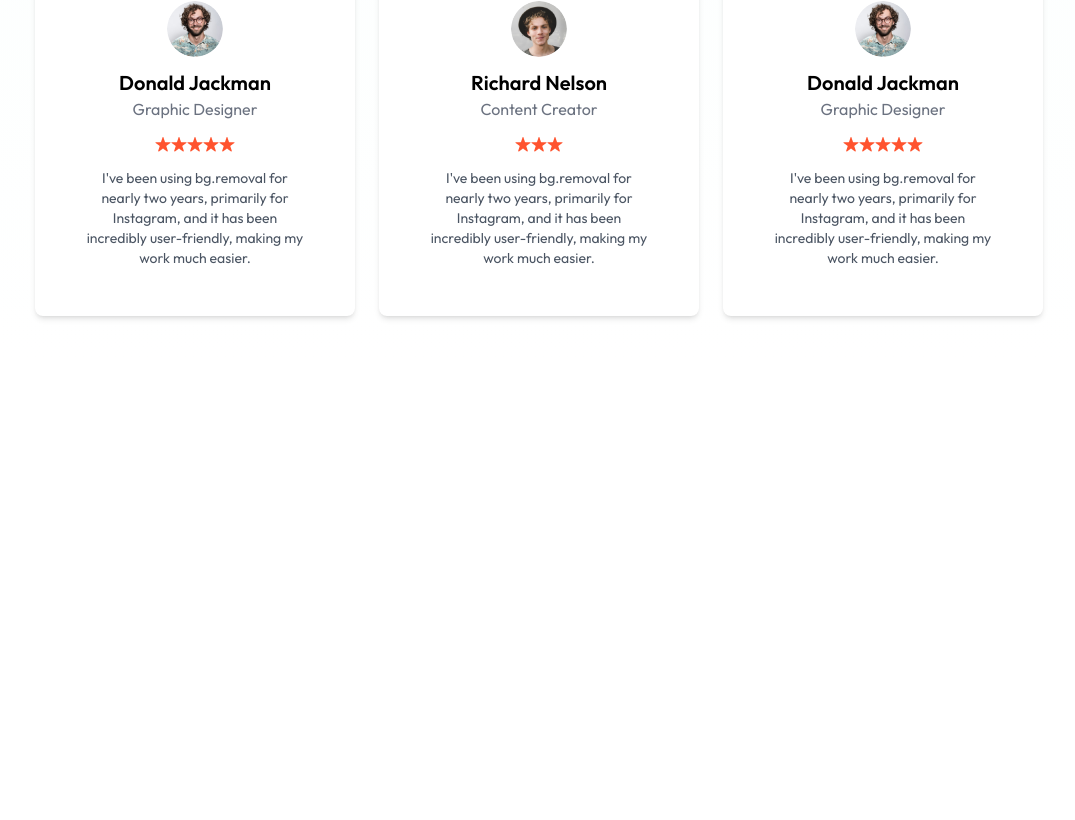
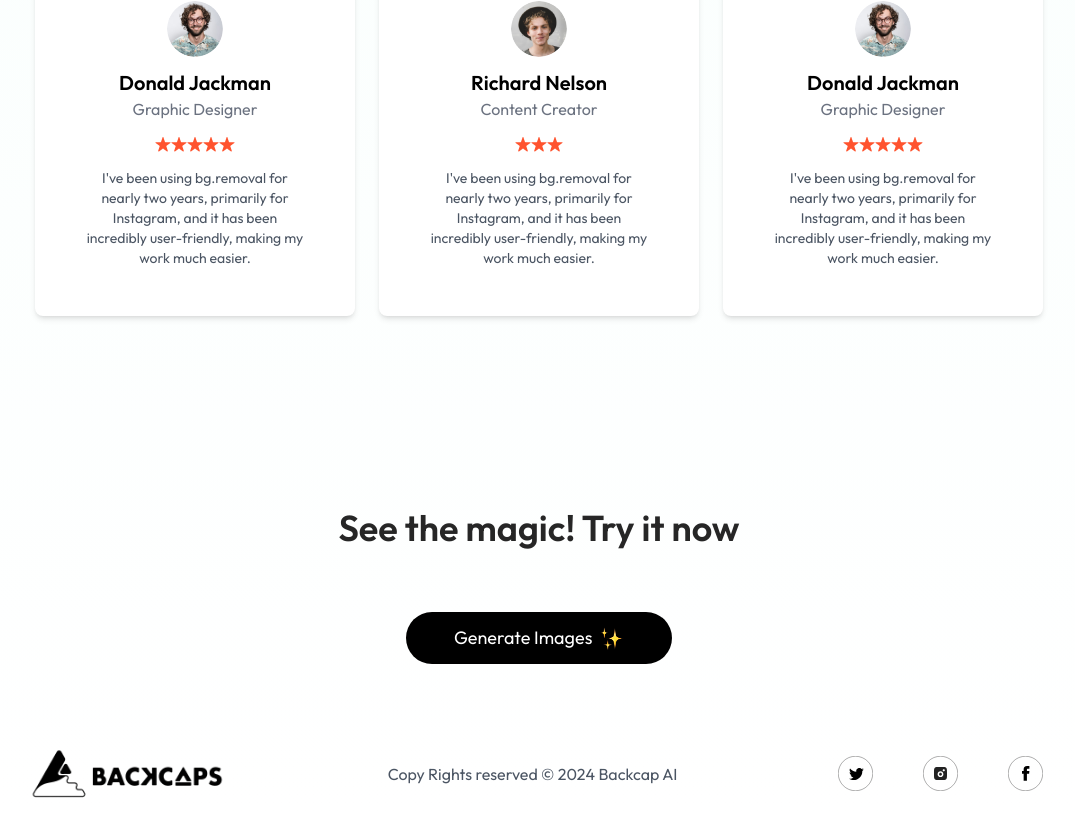
Before and after one commit to HassaanAwan786/Image-Generator-, a React (Vite) app in the folder Client/: page / in a window 1280 px wide. Shown: the part 2192-3012 px from the top of the page, without its empty margins (101-1176 px from the left). Before the commit the page ends 2636 px from the top, so only its background shows below. Built offline with nearby package versions, Linux system fonts and the light colour scheme.

Commit message:
footer file added and main button for the generation

```diff
--- a/Client/src/App.jsx
+++ b/Client/src/App.jsx
@@ -4,16 +4,18 @@ import Home from "./pages/Home";
 import Result from "./pages/Result";
 import BuyCredit from "./pages/BuyCredit";
 import NavBar from "./components/NavBar"; // ✅ FIX: import NavBar
-
+import Footer from "./components/Footer"; // ✅ FIX: import Footer
 const App = () => {
   return (
     <div className=" px-4 sm:px-10 md:px-14 lg:px-28 min-h-screen bg-gradient-to-b from-teal-50 to-orange-5s0">
       <NavBar />
+
       <Routes>
         <Route path="/" element={<Home />} />
         <Route path="/result" element={<Result />} />
         <Route path="/buy" element={<BuyCredit />} />
       </Routes>
+      <Footer />
     </div>
   );
 };
--- /dev/null
+++ b/Client/src/components/Footer.jsx
@@ -0,0 +1,45 @@
+import React, { useContext } from "react";
+import { Link, useNavigate } from "react-router-dom";
+import { assets } from "../assets/assets"; // make sure this file actually exists
+import { AppContext } from "../context/AppContext";
+import Buy from "../pages/Result";
+
+const NavBar = () => {
+  const { user } = useContext(AppContext);
+  const navigate = useNavigate();
+
+  return (
+    <div className="flex items-center justify-between py-4">
+      {/* Logo or leftside */}
+
+      {/* If assets.logo is broken, replace with a placeholder */}
+      <img
+        src={assets.Backcap}
+        alt="Logo"
+        className="w-38 sm:w-42 lg:w-60"
+        width={150}
+      />
+      <p className="text-semibold text-gray-600">
+        Copy Rights reserved &copy; 2024 Backcap AI
+      </p>
+
+      {/* Right side */}
+
+      <div className="inline-flex items-center gap-0.5">
+        <button className="flex items-center gap-2  px-4 sm:px-6 py-1.5 sm:py-3 rounded-full transition-all duration-700">
+          <img className="hover:scale-105 " src={assets.twitter_icon} alt="" />
+        </button>
+
+        <button className="flex items-center gap-2  px-4 sm:px-6 py-1.5 sm:py-3 rounded-full transition-all duration-700">
+          <img className="hover:scale-105" src={assets.instagram_icon} alt="" />
+        </button>
+
+        <button className="flex items-center gap-2 px-4 sm:px-6 py-1.5 sm:py-3 rounded-full transition-all duration-700">
+          <img className=" hover:scale-105" src={assets.facebook_icon} alt="" />
+        </button>
+      </div>
+    </div>
+  );
+};
+
+export default NavBar;
--- /dev/null
+++ b/Client/src/components/Generatebtn.jsx
@@ -0,0 +1,18 @@
+import React from "react";
+import { assets } from "../assets/assets";
+
+const Generatebtn = () => {
+  return (
+    <div className="pb-16 text-center">
+      <h1 className="text-2xl md:text-3xl lg:text-4xl font-semibold mt-4 text-neutral-800 py-6 md:py-16">
+        See the magic! Try it now
+      </h1>
+      <button className="sm:text-lg text-white bg-black inline-flex items-center gap-2 px-12 py-3 rounded-full bg-black text-while-100 m-auto hover:scale-105 transition-all duration-500">
+        Generate Images
+        <img src={assets.star_group} alt="" className="h-6" />
+      </button>
+    </div>
+  );
+};
+
+export default Generatebtn;
--- a/Client/src/components/Testimonials.jsx
+++ b/Client/src/components/Testimonials.jsx
@@ -12,7 +12,7 @@ const Testimonials = () => {
         {testimonialsData.map((testimonial, index) => (
           <div
             key={index}
-            className="bg-white p-12 rounded-lg shadow-md order w-80 m-auto cursor-pointer over:scale[1.02] transition-all"
+            className="bg-white p-12 rounded-lg shadow-md order w-80 m-auto cursor-pointer hover:scale-105 transition-all duration-300"
           >
             <div className="flex flex-col items-center">
               <img
--- a/Client/src/pages/Home.jsx
+++ b/Client/src/pages/Home.jsx
@@ -3,6 +3,8 @@ import Header from "../components/Header";
 import Steps from "../components/Steps";
 import Description from "../components/Description";
 import Testimonials from "../components/Testimonials";
+import Generatebtn from "../components/Generatebtn";
+import Footer from "../components/Footer";
 
 const Home = () => {
   return (
@@ -11,6 +13,7 @@ const Home = () => {
       <Steps />
       <Description />
       <Testimonials />
+      <Generatebtn />
     </div>
   );
 };
```
Also changed, not shown: 1 other file (tests, documents, lock files or other folders).
